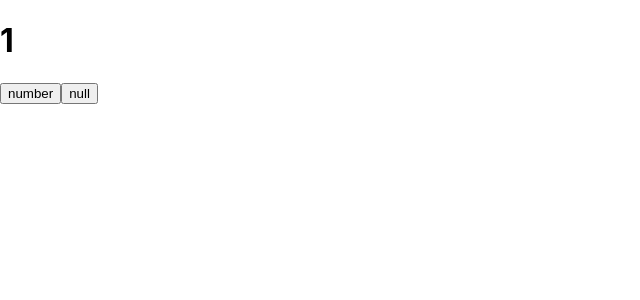
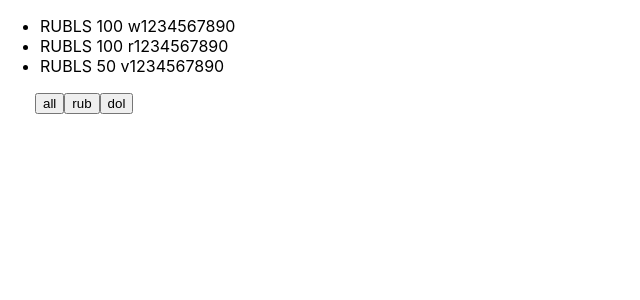
Before and after one commit to IgorBosin/to-do-list, a React (Create React App) app: page / in a window 1280 px wide. Shown: the top 300 px of the page, without its empty margins (0-640 px from the left). Built offline with nearby package versions, Linux system fonts and the light colour scheme.

Commit message:
microtask Filter

```diff
--- a/src/App.tsx
+++ b/src/App.tsx
@@ -1,24 +1,49 @@
 import React, {useState} from 'react';
+import button from "./Button";
+
+type moneyArrayType = {
+    banknots: string;
+    value: number;
+    number: string
+}
 
 const App = () => {
 
-    let [num, funNum] = useState(1)
+    const [money, setMoney] = useState([
+        {banknots: 'Dollars', value: 100, number: ' a1234567890'},
+        {banknots: 'Dollars', value: 50, number: ' z1234567890'},
+        {banknots: 'RUBLS', value: 100, number: ' w1234567890'},
+        {banknots: 'Dollars', value: 100, number: ' e1234567890'},
+        {banknots: 'Dollars', value: 50, number: ' c1234567890'},
+        {banknots: 'RUBLS', value: 100, number: ' r1234567890'},
+        {banknots: 'Dollars', value: 50, number: ' x1234567890'},
+        {banknots: 'RUBLS', value: 50, number: ' v1234567890'},
+    ])
 
-    const onClickHandler = () => {
-        funNum(++num)
-    }
+    let moneyRub = money.filter((mon:moneyArrayType) => mon.banknots=='RUBLS')
 
-    const onClickNull = () => {
-        funNum(0)
-    }
+    let onClickFilterHandler = (bankn:string) => {console.log(bankn)}
 
     return (
         <div>
-            <h1>{num}</h1>
-            <button onClick={onClickHandler}>number</button>
-            <button onClick={onClickNull}>null</button>
+            <ul>
+                {moneyRub.map((moneyArray: moneyArrayType, index) => {
+                    return (
+                        <li key={index}>
+                            <span> {moneyArray.banknots}</span>
+                            <span> {moneyArray.value}</span>
+                            <span> {moneyArray.number}</span>
+                        </li>
+                    )
+                })}
+            </ul>
+            <div style={{marginLeft: '35px'}}>
+                <button onClick={() => onClickFilterHandler('all')}>all</button>
+                <button onClick={() => onClickFilterHandler('rub')}>rub</button>
+                <button onClick={() => onClickFilterHandler('dol')}>dol</button>
+            </div>
         </div>
-    );
-};
 
+    )
+}
 export default App;
--- a/src/index.tsx
+++ b/src/index.tsx
@@ -7,6 +7,8 @@ import App from './App';
 const root = ReactDOM.createRoot(
     document.getElementById('root') as HTMLElement
 );
+// @ts-ignore
+// @ts-ignore
 root.render(
     <React.StrictMode>
         <App />
```
